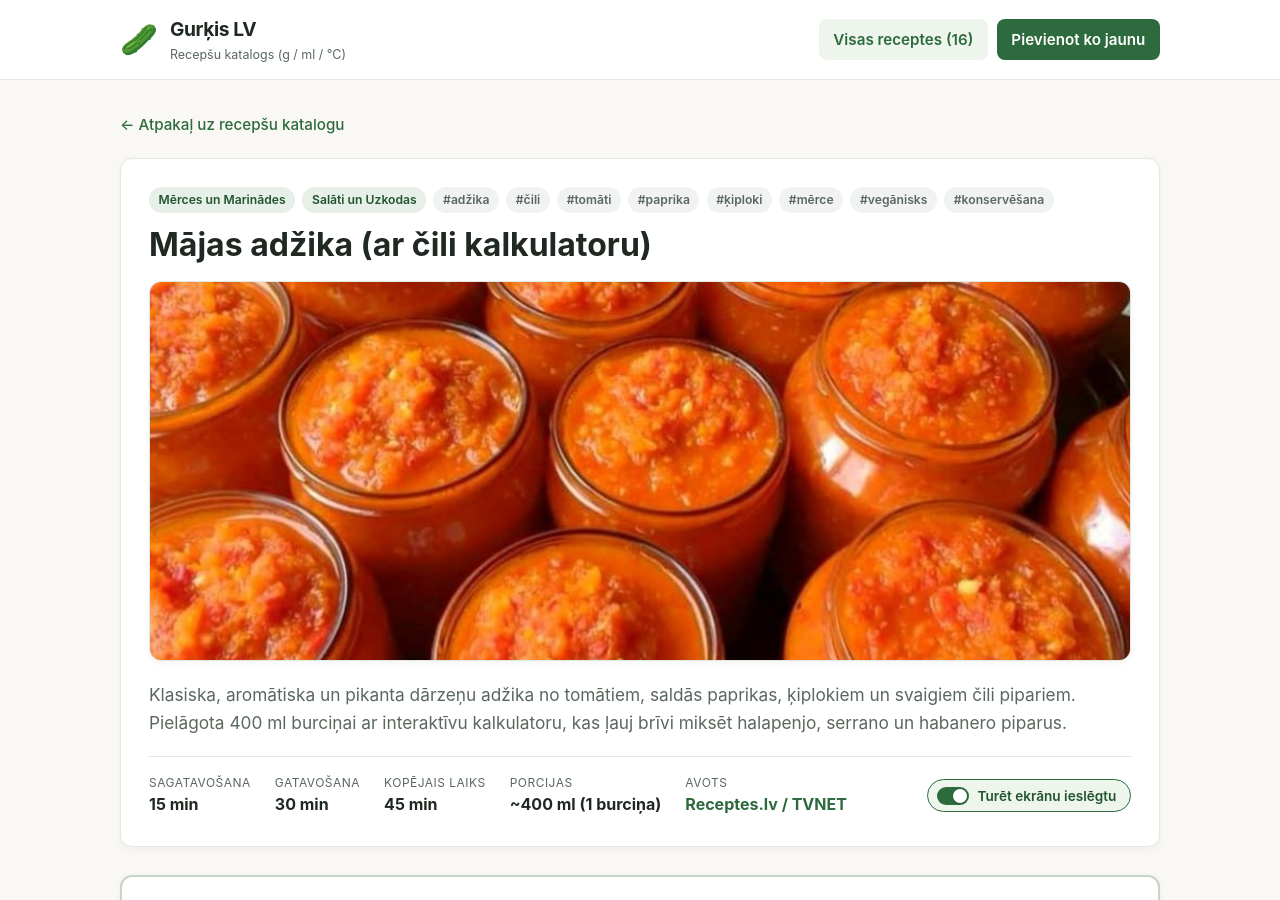
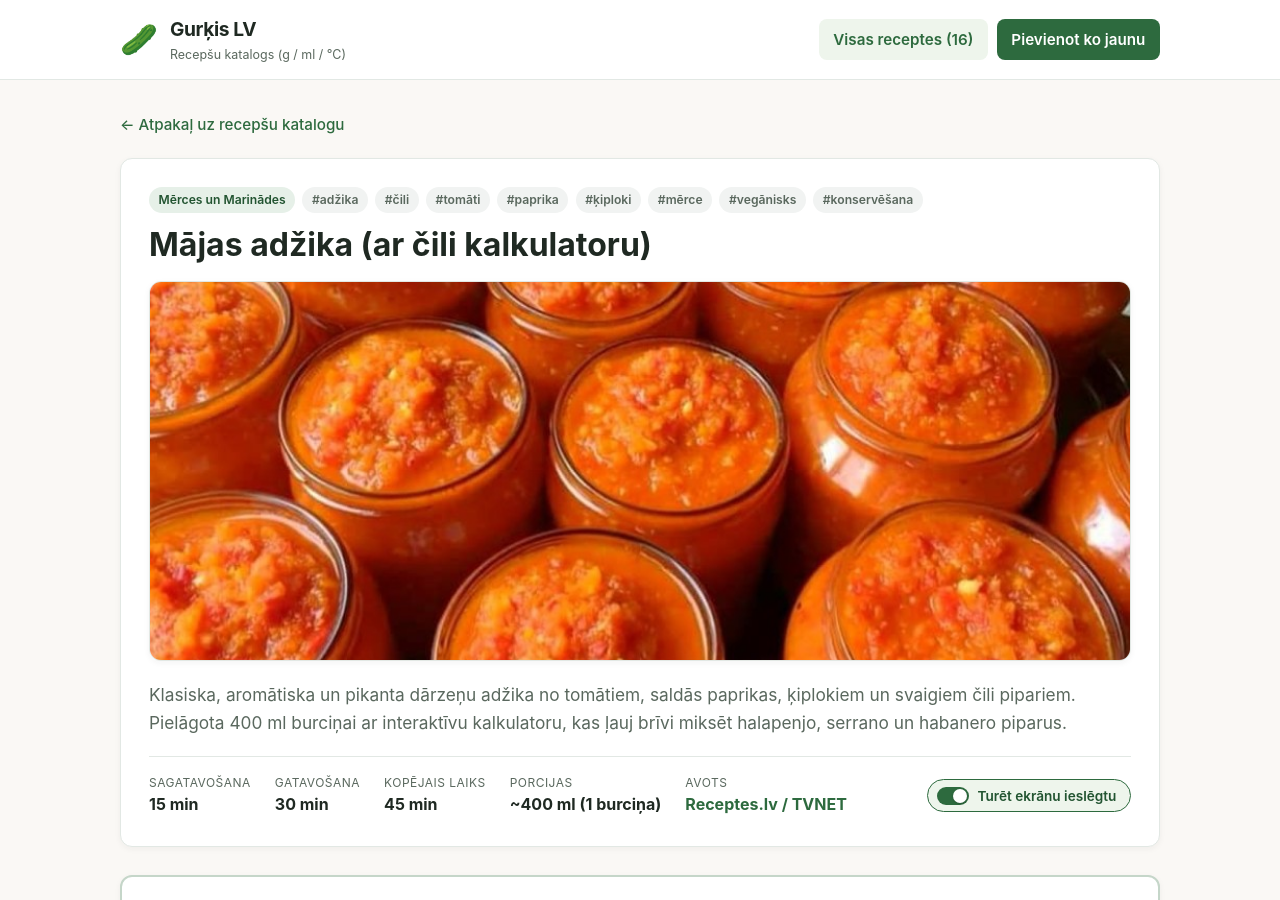
Before and after one commit to HermanisV/gurkis.lv, a Jekyll site: the page built from _recipes/majas-adzika.md, in a window 1280 px wide and 900 px high. Built offline with Jekyll 4.4.1, drawn with Linux system fonts in a browser that asks for light colours; comment, search, counter and statistics services are not loaded.

Commit message:
Noņemta 'Salāti un Uzkodas' kategorija no adžikas receptes

```diff
--- a/_recipes/majas-adzika.md
+++ b/_recipes/majas-adzika.md
@@ -4,7 +4,6 @@ title: "Mājas adžika (ar čili kalkulatoru)"
 description: "Klasiska, aromātiska un pikanta dārzeņu adžika no tomātiem, saldās paprikas, ķiplokiem un svaigiem čili pipariem. Pielāgota 400 ml burciņai ar interaktīvu kalkulatoru, kas ļauj brīvi miksēt halapenjo, serrano un habanero piparus."
 categories:
   - Mērces un Marinādes
-  - Salāti un Uzkodas
 tags:
   - adžika
   - čili
```
Also changed, not shown: _includes/adzika-calculator.html (line endings or trailing spaces).
